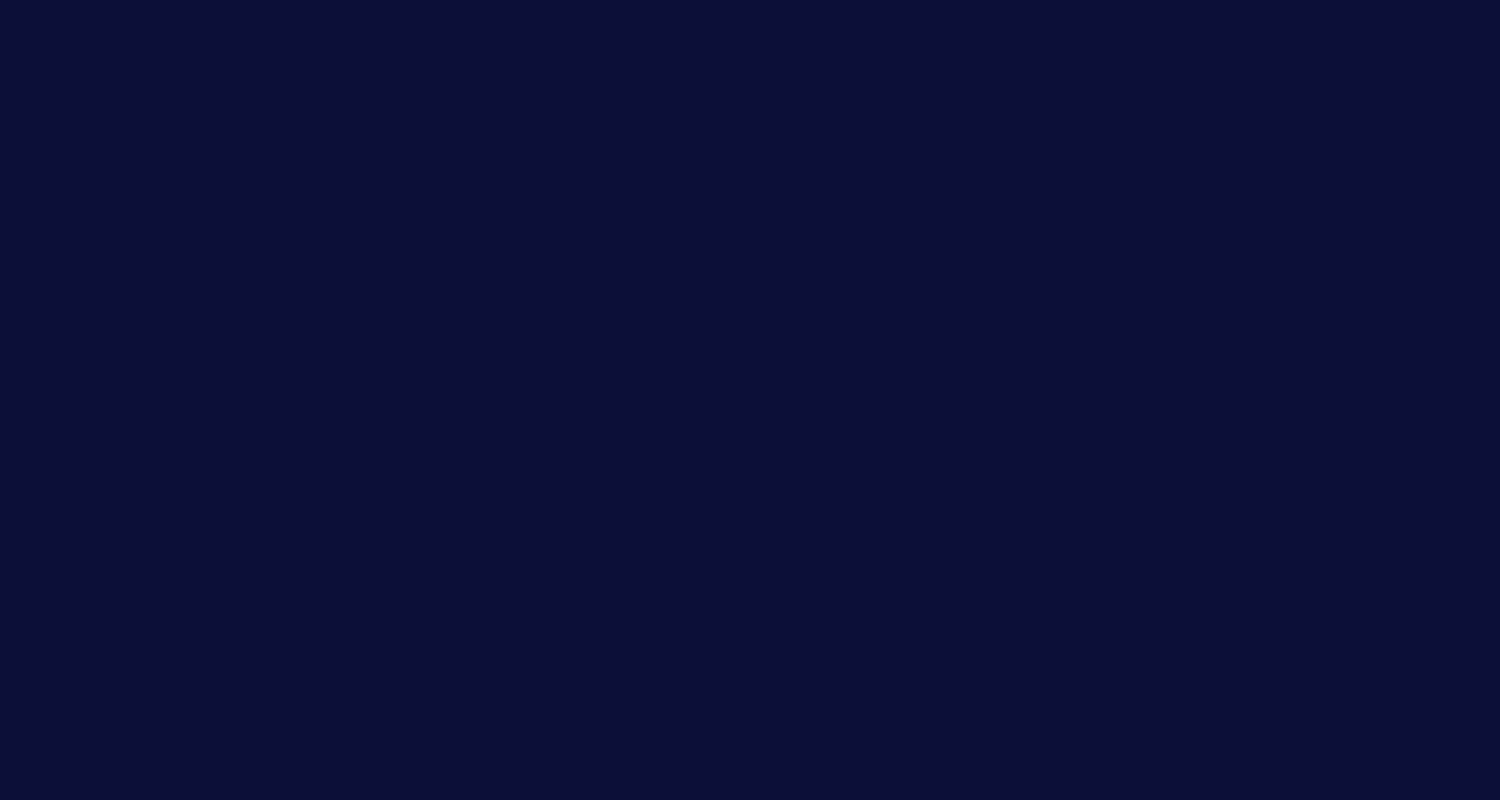
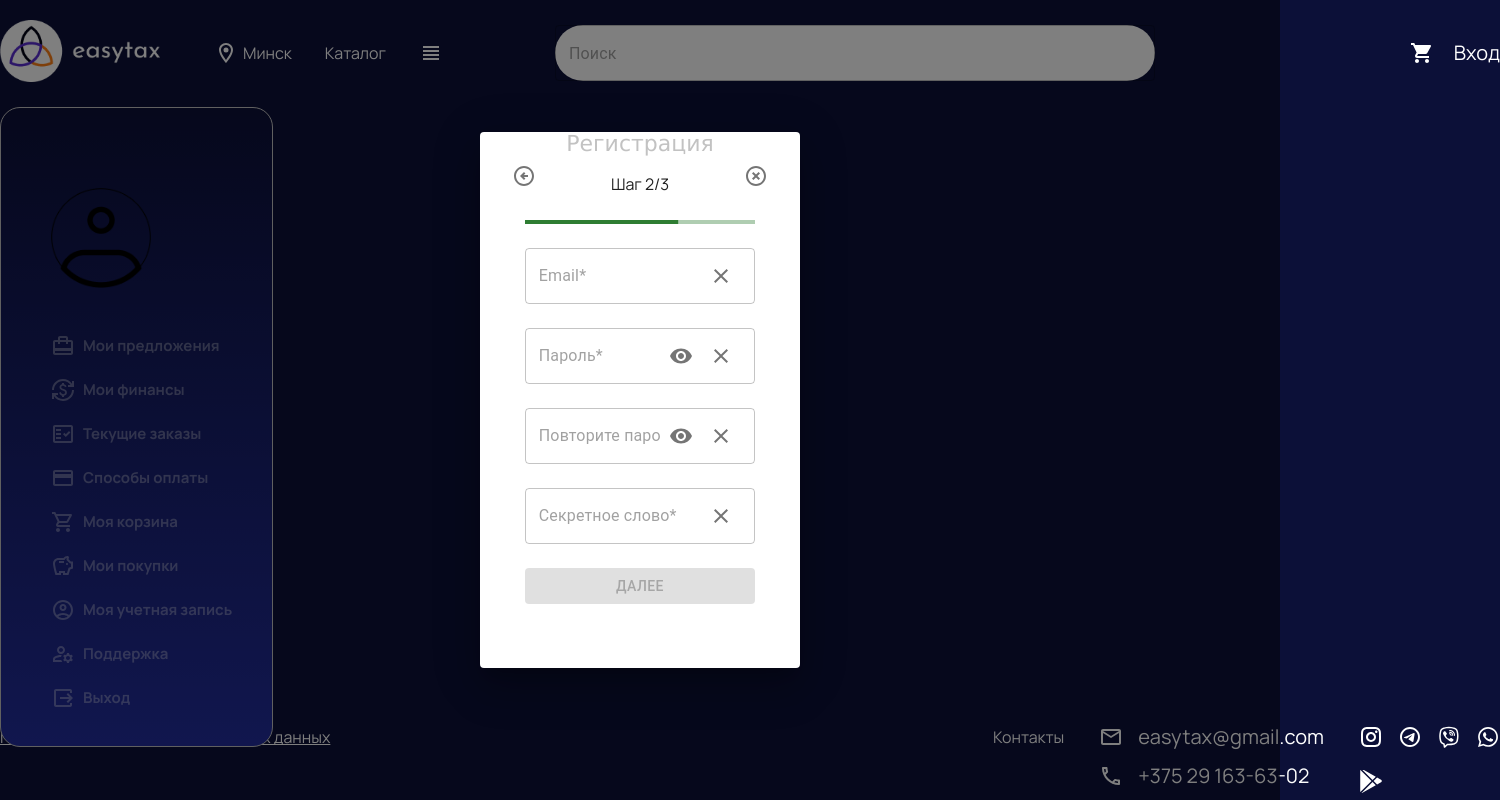
Before and after one commit to Kamatochy04/taxes__frontend, a React (Vite) app: page /register/step-second in a window 1280 px wide. Before the commit this address had no page. Shown: the whole page, 1500 px wide, since content can reach past the window. Built offline with nearby package versions, Linux system fonts and the light colour scheme.

Commit message:
make route

```diff
--- a/src/app/provider/router/ui/Router.tsx
+++ b/src/app/provider/router/ui/Router.tsx
@@ -14,6 +14,10 @@ import { Suspense } from "react";
 
 import { Main } from "@/pages/Main";
 import { RegisterModel } from "@/widgets/registerModel/ui/ModelRegister";
+import { FirstStep } from "@/features/auth/ui/FirstStep";
+import { SecondStep } from "@/features/auth/ui/SecondStep";
+import { Step1, Step2, Step3 } from "@/features/signup";
+import { Step4 } from "@/features/signup/ui/step4";
 
 export const Router = () => {
   return (
@@ -27,22 +31,16 @@ export const Router = () => {
           <Route path="basket" element={<Basket />} />
           <Route path="purchases" element={<Purchases />} />
           <Route path="support" element={<Support />} />
-          <Route
-            path="auth"
-            element={
-              <Suspense fallback={<div>Загрузка...</div>}>
-                <AuthModel />
-              </Suspense>
-            }
-          />
-          <Route
-            path="register"
-            element={
-              <Suspense fallback={<div>Загрузка...</div>}>
-                <RegisterModel />
-              </Suspense>
-            }
-          />
+          <Route path="login" element={<AuthModel />}>
+            <Route index element={<FirstStep />} />
+            <Route path="status" element={<SecondStep />} />
+          </Route>
+          <Route path="register" element={<RegisterModel />}>
+            <Route index element={<Step1 />} />
+            <Route path="step-second" element={<Step2 />} />
+            <Route path="step-third" element={<Step3 />} />
+            <Route path="step-fourth" element={<Step4 />} />
+          </Route>
         </Route>
       </Routes>
     </div>
--- a/src/app/redux/services/api.ts
+++ b/src/app/redux/services/api.ts
@@ -4,12 +4,11 @@ import { RootState } from "../store";
 const baseQuery = fetchBaseQuery({
   baseUrl: "http://84.38.182.213:1337",
   prepareHeaders: (headers, { getState }) => {
-    const token = getState() as RootState;
-
-    if (token) {
-      headers.set("authorization", `Bearer ${token}`);
-    }
-    return headers;
+    // const token = getState() as RootState;
+    // if (token) {
+    //   headers.set("authorization", `Bearer ${token}`);
+    // }
+    // return headers;
   },
 });
 
--- a/src/features/auth/api/authApi.ts
+++ b/src/features/auth/api/authApi.ts
@@ -14,7 +14,7 @@ export const authApi = api.injectEndpoints({
   endpoints: (builder) => ({
     login: builder.mutation<ResponsData, UserData>({
       query: (userData) => ({
-        url: "/api/dev/token/",
+        url: "api/dev/token/",
         method: "POST",
         body: userData,
       }),
--- a/src/features/auth/ui/FirstStep.tsx
+++ b/src/features/auth/ui/FirstStep.tsx
@@ -6,6 +6,7 @@ import { Box, Button, IconButton, TextField } from "@mui/material";
 import { EmailRules } from "@/shared/validationRules/EmailValidation";
 import { useLoginMutation } from "../api/authApi";
 import { PasswordRules } from "@/shared/validationRules/PasswordValidation";
+import { useNavigate } from "react-router-dom";
 
 interface FormData {
   email: string;
@@ -14,6 +15,7 @@ interface FormData {
 
 export const FirstStep = () => {
   const [login] = useLoginMutation();
+  const navigate = useNavigate();
   const {
     formState: { errors },
     handleSubmit,
@@ -27,7 +29,8 @@ export const FirstStep = () => {
   });
 
   const onSubmit: SubmitHandler<FormData> = async (data) => {
-    login(data).unwrap().then(console.log).catch(console.log);
+    // login(data).unwrap().then(console.log).catch(console.log);
+    navigate("/login/status");
   };
 
   return (
--- a/src/features/signup/ui/step1.tsx
+++ b/src/features/signup/ui/step1.tsx
@@ -16,15 +16,12 @@ import {
   NameRules,
   PatronymicRules,
 } from "@/shared/validationRules/NameValidation";
+import { useNavigate } from "react-router-dom";
 
-type Step1Props = {
-  nextStep: () => void;
-};
-
-export const Step1 = ({ nextStep }: Step1Props) => {
+export const Step1 = () => {
   const [isChecked, setIsChecked] = useState(false);
   const dataSelector = useAppSelector((state) => state.step1);
-
+  const navigate = useNavigate();
   const handleCheckboxChange = (e: {
     target: { checked: boolean | ((prevState: boolean) => boolean) };
   }) => {
@@ -49,7 +46,7 @@ export const Step1 = ({ nextStep }: Step1Props) => {
   const dispatch = useAppDispatch();
   const onSubmit = (data: DataRegisterUser) => {
     dispatch(setFormData(data));
-    nextStep();
+    navigate("step-second");
   };
 
   return (
@@ -67,7 +64,6 @@ export const Step1 = ({ nextStep }: Step1Props) => {
         gap: "1.5rem",
       }}
     >
-      {" "}
       <p>* - поля обязательные для ввода</p>
       <p>Шаг 1/3</p>
       <ProgressBar progress={33.33} />
--- a/src/features/signup/ui/step2.tsx
+++ b/src/features/signup/ui/step2.tsx
@@ -8,10 +8,7 @@ import { ProgressBar } from "@/shared/components/progressbar/Progressbar";
 import { PasswordRules } from "@/shared/validationRules/PasswordValidation";
 import { EmailRules } from "@/shared/validationRules/EmailValidation";
 import { NameRules } from "@/shared/validationRules/NameValidation";
-
-type Step2Props = {
-  nextStep: () => void;
-};
+import { useNavigate } from "react-router-dom";
 
 interface IDataUser {
   email: string | "";
@@ -20,8 +17,10 @@ interface IDataUser {
   secret_word: string | "";
 }
 
-export const Step2 = ({ nextStep }: Step2Props) => {
+export const Step2 = () => {
   const [vision, setVision] = useState(true);
+  const navigate = useNavigate();
+
   const passwordVision = useCallback(() => {
     setVision((prev) => !prev);
   }, []);
@@ -58,11 +57,11 @@ export const Step2 = ({ nextStep }: Step2Props) => {
     })
       .then((response) => response.json())
       .then((date) => {
-        console.log;
         localStorage.setItem("dataUser", JSON.stringify(data));
         localStorage.setItem("confirm_code_id", date.confirm_code_id);
-        nextStep();
+        navigate("step-third");
       });
+    navigate("/step-third");
   };
 
   return (
--- a/src/features/signup/ui/step3.tsx
+++ b/src/features/signup/ui/step3.tsx
@@ -1,12 +1,10 @@
 import { useForm } from "react-hook-form";
 import { TextField, Button, Box } from "@mui/material";
 import { ProgressBar } from "@/shared/components/progressbar/Progressbar";
+import { useNavigate } from "react-router-dom";
 
-type Step3Props = {
-  nextStep: () => void;
-};
-
-export const Step3 = ({ nextStep }: Step3Props) => {
+export const Step3 = () => {
+  const navigate = useNavigate();
   const {
     register,
     handleSubmit,
@@ -33,8 +31,7 @@ export const Step3 = ({ nextStep }: Step3Props) => {
       .then((date) => {
         localStorage.removeItem("confirm_code_id");
         localStorage.removeItem("dataUser");
-        console.log(date);
-        nextStep();
+        navigate("step-fourth");
       });
   };
 
--- /dev/null
+++ b/src/shared/components/authFormWrapper/FormWrapper.tsx
@@ -0,0 +1,5 @@
+import React from "react";
+
+export const FormWrapper = () => {
+  return <div>FormWrapper</div>;
+};
--- a/src/widgets/header/ui/Header.tsx
+++ b/src/widgets/header/ui/Header.tsx
@@ -52,7 +52,7 @@ export const Header = () => {
           />
           <div className={style.header__login}>
             <ShoppingCartIcon />
-            <div className={style.login} onClick={() => navigate("/auth")}>
+            <div className={style.login} onClick={() => navigate("/login")}>
               Вход
             </div>
           </div>
--- a/src/widgets/registerModel/ui/AuthModel.tsx
+++ b/src/widgets/registerModel/ui/AuthModel.tsx
@@ -1,32 +1,22 @@
-import { useEffect, useState } from "react";
+import { useState } from "react";
+import { Outlet } from "react-router-dom";
 
-import { AuthForm } from "@/features/auth";
 import { Nav } from "./Nav";
 
 import { Dialog } from "@mui/material";
 import { AuthFormHeader } from "@/shared/components/authFormHeader/AuthFormHeader";
 
 import style from "./registerModel.module.scss";
+
 export const AuthModel = () => {
   const [step, setStep] = useState(0);
-  const [titleText, setTitleText] = useState("Авторизация");
-
-  useEffect(() => {
-    if (step === 0) {
-      setTitleText("Авторизация");
-    } else if (step === 1) {
-      setTitleText("Восстановление пароля");
-    } else if (step === 2) {
-      setTitleText("Пароль отправлен на почту");
-    }
-  }, [step]);
 
   return (
     <Dialog open={true} className={style.model}>
       <div className={style.model__window}>
         <AuthFormHeader />
-        <h1>{titleText}</h1>
-        <AuthForm step={step} />
+        <h1>Авторизация</h1>
+        <Outlet />
         {step === 0 ? <Nav onClick={() => setStep(1)} /> : null}
       </div>
     </Dialog>
--- a/src/widgets/registerModel/ui/ModelRegister.tsx
+++ b/src/widgets/registerModel/ui/ModelRegister.tsx
@@ -6,6 +6,7 @@ import { Dialog } from "@mui/material";
 import { Step4 } from "@/features/signup/ui/step4";
 import { AuthFormHeader } from "@/shared/components/authFormHeader/AuthFormHeader";
 import style from "./registerModel.module.scss";
+import { Outlet } from "react-router-dom";
 
 export const RegisterModel = () => {
   const [step, setStep] = useState(1);
@@ -30,9 +31,7 @@ export const RegisterModel = () => {
           </h1>
         </>
       )}
-
-      {step === 1 && <Step1 nextStep={nextStep} />}
-      {step === 2 && <Step2 nextStep={nextStep} />}
+      <Outlet />
       {step === 3 && <Step3 nextStep={nextStep} />}
       {step === 4 && <Step4 />}
     </Dialog>
```
